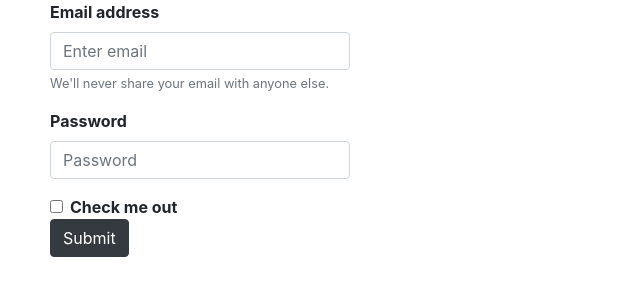
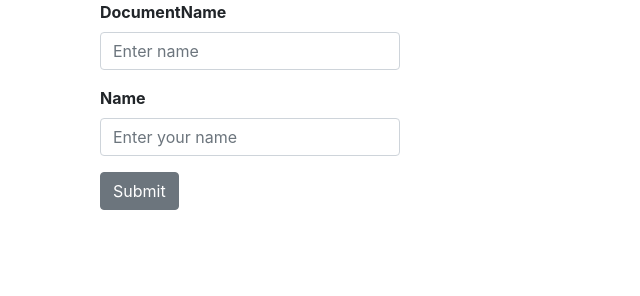
Before and after one commit to NaGoo/fireBase, a website: page public/index.html in a window 1280 px wide. Shown: the whole page, without its empty margins (0-640 px from the left). Drawn offline with nearby package versions, Linux system fonts and the light colour scheme; some packages are replaced by stand-ins of ours; no server answers.

Commit message:
firebaseconn

```diff
--- a/public/index.html
+++ b/public/index.html
@@ -27,31 +27,24 @@
       max-width: 300px;
     }
     .view{
-      margin-left: 50px;
+      margin-left: 100px;
       font-weight: bold;
     }
   </style>
   <body>
-    <form class="view">
+    <form class="view" id="details" >
       <div class="form-group">
-        <label for="exampleInputEmail1">Email address</label>
-        <input type="email" class="form-control" id="exampleInputEmail1" aria-describedby="emailHelp" placeholder="Enter email">
-        <small id="emailHelp" class="form-text text-muted">We'll never share your email with anyone else.</small>
+        <label >DocumentName</label>
+        <input id="dName" type="text"  class="form-control" placeholder="Enter name">
       </div>
       <div class="form-group">
-        <label for="exampleInputPassword1">Password</label>
-        <input type="password" class="form-control" id="exampleInputPassword1" placeholder="Password">
+        <label >Name</label>
+        <input id="name" type="text" autocomplete="off" class="form-control" placeholder="Enter your name">
       </div>
-      <div class="form-check">
-        <input type="checkbox" class="form-check-input" id="exampleCheck1">
-        <label class="form-check-label" for="exampleCheck1">Check me out</label>
-      </div>
-      <button type="submit" class="btn btn-dark" onclick="googleLogin()">Submit</button>
-
+      <button type="button" class="btn btn-secondary" onclick="onSubmit()" >Submit</button>
+      <!-- <button type="button" class="btn btn-dark" onclick="googleLogin();">Store</button> -->
     </form>
-
     <script src="index.js">
-
     </script>
 
   </body>
--- a/public/index.js
+++ b/public/index.js
@@ -1,34 +1,25 @@
 document.addEventListener("DOMContentLoaded", event =>{
       const app = firebase.app();
 
-      const db = firebase.firestore();
-
-      const docRef = db.collection('Demo').doc('list');
-
-      docRef.set({
-          Name: 'Readyassist',
-          place: 'MTM',
 
   });
 
-      // const ref = db.collection('customers').doc('list');
 
-      // ref.set({
-      //     firstName: 'Alan',
-      //     lastName: 'Turing',
-      //     born: 1600
-      // });
 
-  //     const aTuringRef = db.collection('users').doc('');
 
-  //     aTuringRef.set({
-  //         'firstName': 'Tom',
-  //         'middleName': 'Jerry',
-  //         'lastName': 'and',
-  //         'born': 1998
-  // });
+    function onSubmit(){
 
-  const docR = db.collection('Demo');
+    var currentTime = new Date().toLocaleTimeString();
+    var currentDate = new Date().toLocaleDateString();
+    const db = firebase.firestore();
+    const docRef = db.collection('Data').doc(document.getElementById("dName").value);
+
+    docRef.set({
+        Name: document.getElementById("name").value,
+        LastSync : currentDate +"____" +currentTime,
+
+    });
+const docR = db.collection('Data');
 docR.get()
  .then(users=>{
      users.forEach(doc=>{
@@ -36,18 +27,15 @@ document.addEventListener("DOMContentLoaded", event =>{
         console.log(data)
     })
  })
+  }
 
-
-
-  });
-
-  function googleLogin(){
-      const provider = new firebase.auth.GoogleAuthProvider();
-      firebase.auth().signInWithPopup(provider)
-      .then(result => {
-          const user = result.user;
-          document.write(`Email : ${user.email}`);
-          console.log("output",user)
-      })
-      .catch(console.log)
-  }
+//   function googleLogin(){
+//       const provider = new firebase.auth.GoogleAuthProvider();
+//       firebase.auth().signInWithPopup(provider)
+//       .then(result => {
+//           const user = result.user;
+//           document.write(`Email : ${user.email}`);
+//           console.log("output",user)
+//       })
+//       .catch(console.log)
+//   }
```
Lines whose indentation alone changed are shown as unchanged.
